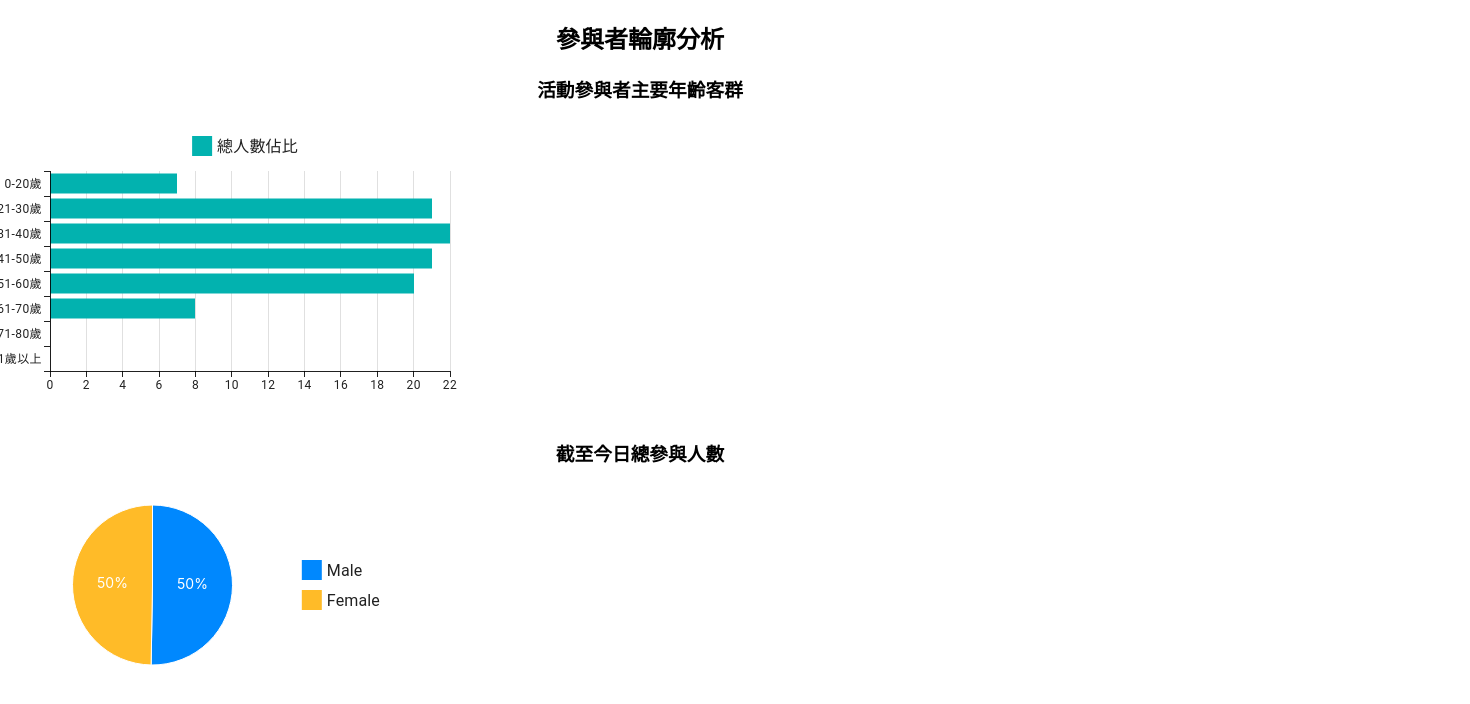
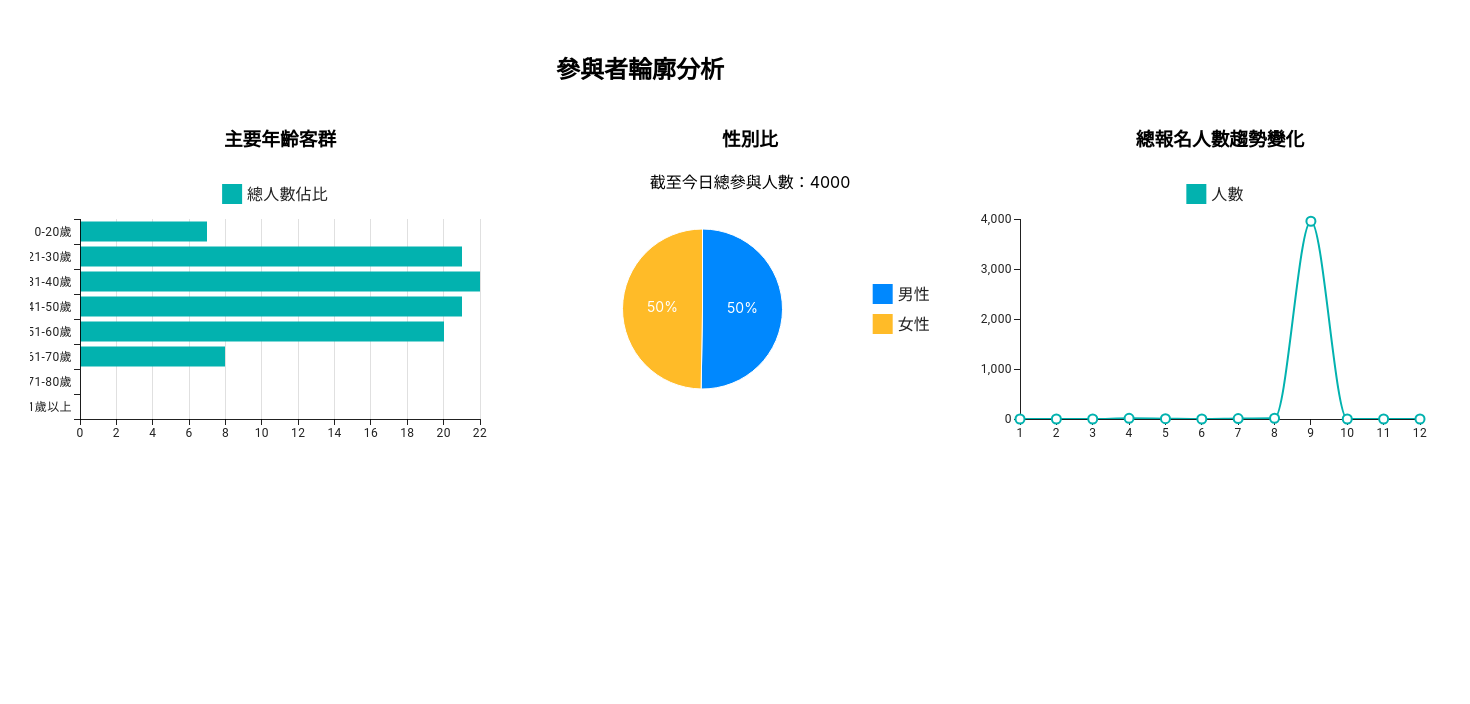
Before and after one commit to mayday6724/data-dashboard, a React (Create React App) app: page / in a window 1280 px wide. Shown: the top 704 px of the page, 1470 px wide, since content can reach past the window. Built offline with nearby package versions, Linux system fonts and the light colour scheme.

Commit message:
trend line chart but month label not yet

```diff
--- a/src/App.css
+++ b/src/App.css
@@ -1,5 +1,6 @@
 .App {
   text-align: center;
+  padding: 30px;
 }
 
 
@@ -17,3 +18,16 @@
 .App-link {
   color: #61dafb;
 }
+
+.chart-container {
+  display: flex;          /* Use flexbox to control layout */
+  flex-direction: row;    /* Align charts in a row */
+  justify-content: space-between; /* Space them out evenly */
+  align-items: flex-start; /* Align the charts at the top */
+  gap: 20px;              /* Add space between the charts */
+}
+
+.chart {
+  flex: 1;                /* Allow charts to grow equally */
+  max-width: 45%;         /* Optional: Limit max width of each chart */
+}
--- a/src/App.js
+++ b/src/App.js
@@ -1,17 +1,19 @@
 import "./App.css";
 import AgeRangeBarChart, { ageData } from "./charts/AgeRangeBarChart";
 import GenderPieChart from "./charts/GenderPieChart";
+import TrendLineChart, { monthData } from "./charts/TrendLineChart";
 
 function App() {
   return (
     <div className="App">
       <h2>參與者輪廓分析</h2>
-      <h3 className="chartTitle">活動參與者主要年齡客群</h3>
-      <AgeRangeBarChart data={ageData} />
-      <h3 className="chartTitle">截至今日總參與人數</h3>
-      <GenderPieChart />
+      <div className="chart-container">
+        <AgeRangeBarChart data={ageData} className="chart" />
+        <GenderPieChart className="chart" />
+        <TrendLineChart className="chart" />
+      </div>
     </div>
   );
 }
-
+console.log(monthData);
 export default App;
--- a/src/charts/AgeRangeBarChart.js
+++ b/src/charts/AgeRangeBarChart.js
@@ -1,6 +1,6 @@
 // import React, { useEffect, useState } from 'react';
 // import { fetchData } from '../services/dataService.js';
-import data from "../mock_data_0819.json";
+import data from "../mock_data_0821.json";
 import { BarChart } from "@mui/x-charts/BarChart";
 
 // Define age ranges
@@ -44,18 +44,23 @@ const percentages = counts.map((rangeData) => ({
 
 // formatting value
 const valueFormatter = (value) => `${value}%`;
-console.log(percentages);
+
 function AgeRangeBarChart({ data }) {
   return (
+    <div>
+      <h3>主要年齡客群</h3>
       <BarChart
         dataset={data}
         yAxis={[{ scaleType: "band", dataKey: "range" }]}
-      series={[{ dataKey: "percentage", label: "總人數佔比", valueFormatter }]}
+        series={[
+          { dataKey: "percentage", label: "總人數佔比", valueFormatter },
+        ]}
         layout="horizontal"
         grid={{ vertical: true }}
         width={500}
         height={300}
       />
+    </div>
   );
 }
 
--- a/src/charts/GenderPieChart.js
+++ b/src/charts/GenderPieChart.js
@@ -1,6 +1,6 @@
 // import React, { useEffect, useState } from 'react';
 // import { fetchData } from '../services/dataService.js';
-import data from "../mock_data_0819.json";
+import data from "../mock_data_0821.json";
 import { PieChart, pieArcLabelClasses } from "@mui/x-charts/PieChart";
 
 // Initialize counters for each gender
@@ -19,12 +19,12 @@ data.forEach((person) => {
 // export the counts for each gender
 const genderData = [
   {
-    label: "Male",
+    label: "男性",
     value: maleCount,
     color: "#0088FE",
   },
   {
-    label: "Female",
+    label: "女性",
     value: femaleCount,
     color: "#FFBB28",
   },
@@ -40,6 +40,9 @@ const getArcLabel = (params) => {
 // draw the pie chart
 function GenderPieChart() {
   return (
+    <div>
+      <h3>性別比</h3>
+      <p>截至今日總參與人數：{totalCount}</p>
       <PieChart
         series={[
           {
@@ -57,6 +60,7 @@ function GenderPieChart() {
         width={400}
         height={200}
       />
+    </div>
   );
 }
 
--- /dev/null
+++ b/src/charts/TrendLineChart.js
@@ -0,0 +1,54 @@
+import data from "../mock_data_0821.json";
+import { LineChart } from "@mui/x-charts/LineChart";
+
+// calculation
+const monthCounts = {};
+
+for (let i = 1; i <= 12; i++) {
+  monthCounts[i] = 0;
+}
+
+data.forEach((entry) => {
+  const date = new Date(entry["報名日期"]);
+  const month = date.getMonth() + 1;
+
+  monthCounts[month]++;
+});
+
+export const monthData = Object.keys(monthCounts).map((month) => ({
+  month: parseInt(month, 10),
+  value: monthCounts[month],
+}));
+
+// draw the chart
+// const xLabels = [
+//   "1月",
+//   "2月",
+//   "3月",
+//   "4月",
+//   "5月",
+//   "6月",
+//   "7月",
+//   "8月",
+//   "9月",
+//   "10月",
+//   "11月",
+//   "12月",
+// ];
+
+function TrendLineChart() {
+  return (
+    <div>
+      <h3>總報名人數趨勢變化</h3>
+      <LineChart
+        dataset={monthData}
+        xAxis={[{ dataKey: "month" }]}
+        series={[{ dataKey: "value", label: "人數" }]}
+        width={500}
+        height={300}
+      />
+    </div>
+  );
+}
+
+export default TrendLineChart;
```
Also changed, not shown: src/mock_data_0821.json. Lines whose indentation alone changed are shown as unchanged.
